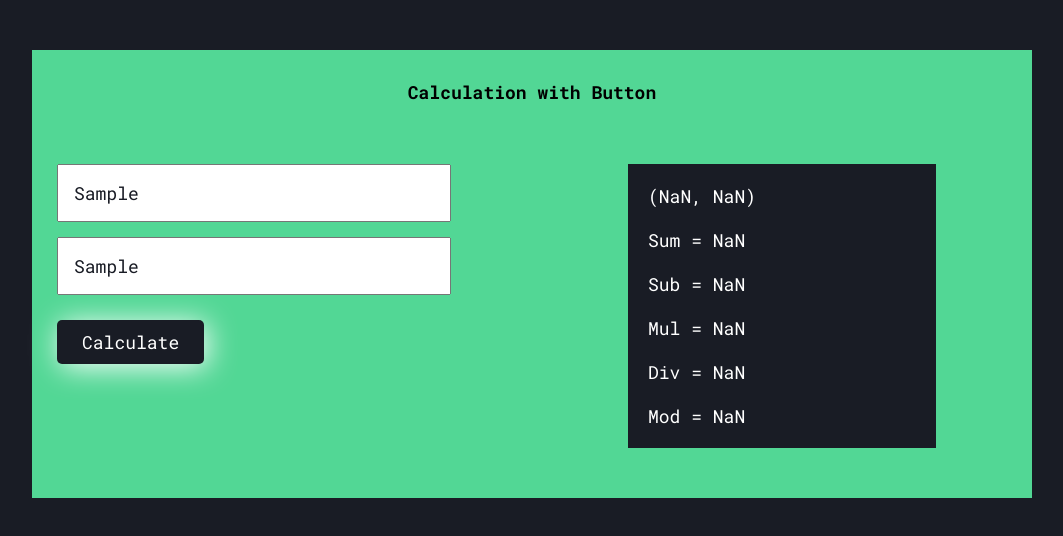
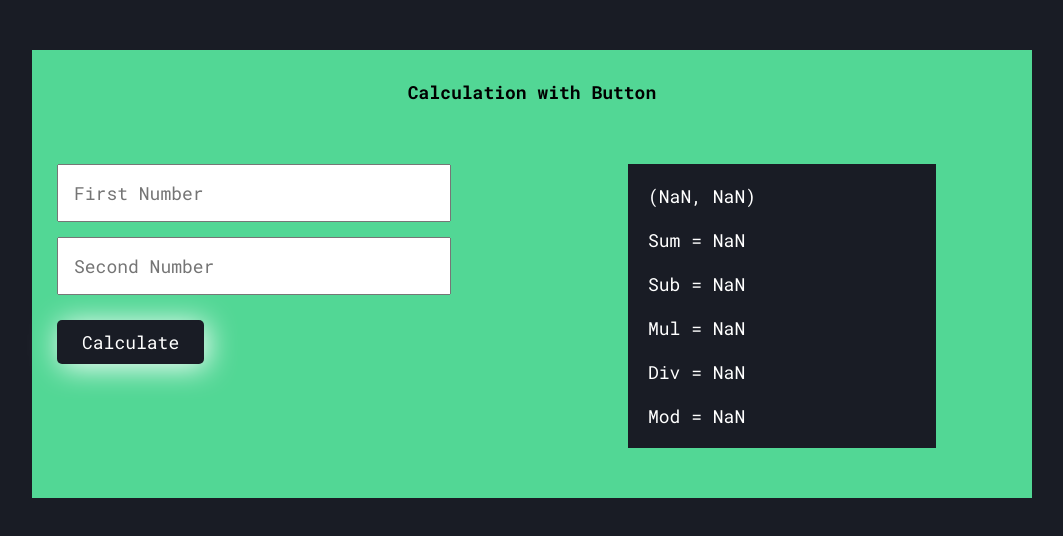
Before and after one commit to tanzilamd/calculate-btn, a plain HTML site: page index.html in a window 1280 px wide. Both pictures are taken after typing "Sample", "Sample" into the empty fields and a click on the button "Calculate". Shown: the whole page, without its empty margins (108-1171 px from the left). Drawn offline with Linux system fonts and the light colour scheme.

Commit message:
result field height changed and input value=0 after click

```diff
--- a/index.html
+++ b/index.html
@@ -20,8 +20,8 @@
                         <div class="flex">
                             <div class="input_button">
                                 <form action="#" name="datas">
-                                    <input type="text" name="number1" placeholder="First Number">
-                                    <input type="text" name="number2" placeholder="Second Number">
+                                    <input id="num1" type="text" name="number1" placeholder="First Number">
+                                    <input id="num2" type="text" name="number2" placeholder="Second Number">
                                     <button type="button" onclick="cal(+datas.number1.value, +datas.number2.value)">Calculate</button>
                                 </form>
                             </div>
--- a/script.js
+++ b/script.js
@@ -35,4 +35,7 @@ function cal(num1, num2) {
     var textNode = document.createTextNode(`Mod = ${num1 % num2}`);
     node.appendChild(textNode);
     document.getElementById("myList").appendChild(node);
+
+    document.getElementById("num1").value = "";
+    document.getElementById("num2").value = "";
 }
--- a/style.css
+++ b/style.css
@@ -34,6 +34,7 @@ body {
     color: var(--w);
     width: 60%;
     padding: 10px;
+    min-height: 150px;
 }
 .cal_result ul li {
     padding: 10px;
```
